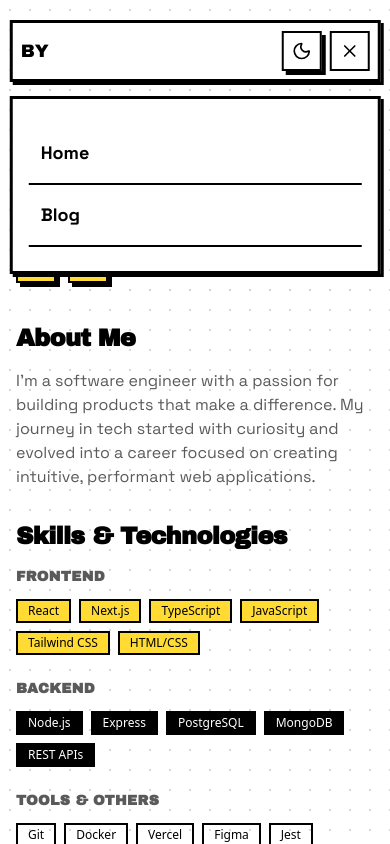
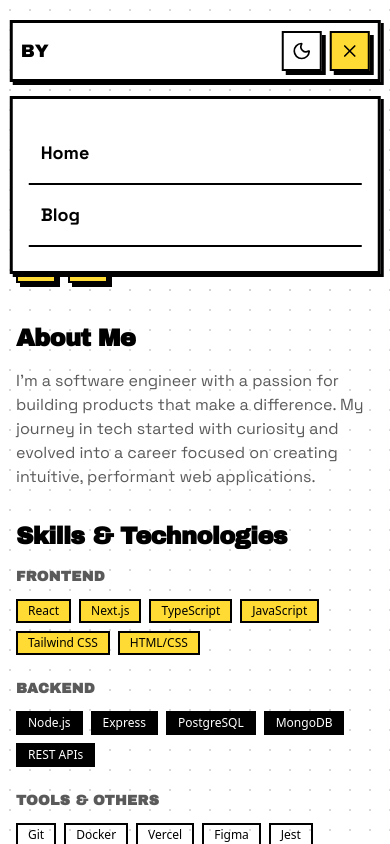
Before and after one commit to brijeshmarch16/portfolio, a Next.js app: page / in a window 390 px wide. Both pictures are taken after a click on the button 349 px from the left and 51 px from the top of the page. Shown: the top 844 px of the page. Built offline with nearby package versions, Linux system fonts and the light colour scheme.

Commit message:
refactor: Replace button with Button component in Navbar and update Link usage for type safety

```diff
--- a/src/features/global/components/navbar.tsx
+++ b/src/features/global/components/navbar.tsx
@@ -54,10 +54,11 @@ const Navbar = React.forwardRef<HTMLElement, NavbarProps>(
               {/* Mobile: Theme Toggle and Hamburger Button */}
               <div className="flex items-center gap-2 sm:hidden">
                 <ThemeToggle />
-                <button
+                <Button
                   type="button"
+                  variant="default"
+                  size="icon"
                   onClick={() => setIsMenuOpen(!isMenuOpen)}
-                  className="flex rounded border-2 border-border bg-background p-2 transition-all hover:bg-primary hover:shadow-hard-sm active:translate-x-1 active:translate-y-1 active:shadow-none"
                   aria-label="Toggle menu"
                 >
                   {isMenuOpen ? (
@@ -65,7 +66,7 @@ const Navbar = React.forwardRef<HTMLElement, NavbarProps>(
                   ) : (
                     <Menu size={20} className="text-foreground" />
                   )}
-                </button>
+                </Button>
               </div>
             </div>
           </div>
@@ -140,7 +141,10 @@ const MobileNavLink = ({
   }
 
   return (
-    <Link href={href} onClick={handleClick}>
+    <Link
+      href={href as React.ComponentProps<typeof Link>["href"]}
+      onClick={handleClick}
+    >
       {linkContent}
     </Link>
   );
@@ -166,7 +170,11 @@ const NavLink = ({ href, label, external }: NavItem) => {
     );
   }
 
-  return <Link href={href}>{linkContent}</Link>;
+  return (
+    <Link href={href as React.ComponentProps<typeof Link>["href"]}>
+      {linkContent}
+    </Link>
+  );
 };
 
 function ThemeToggle() {
```
